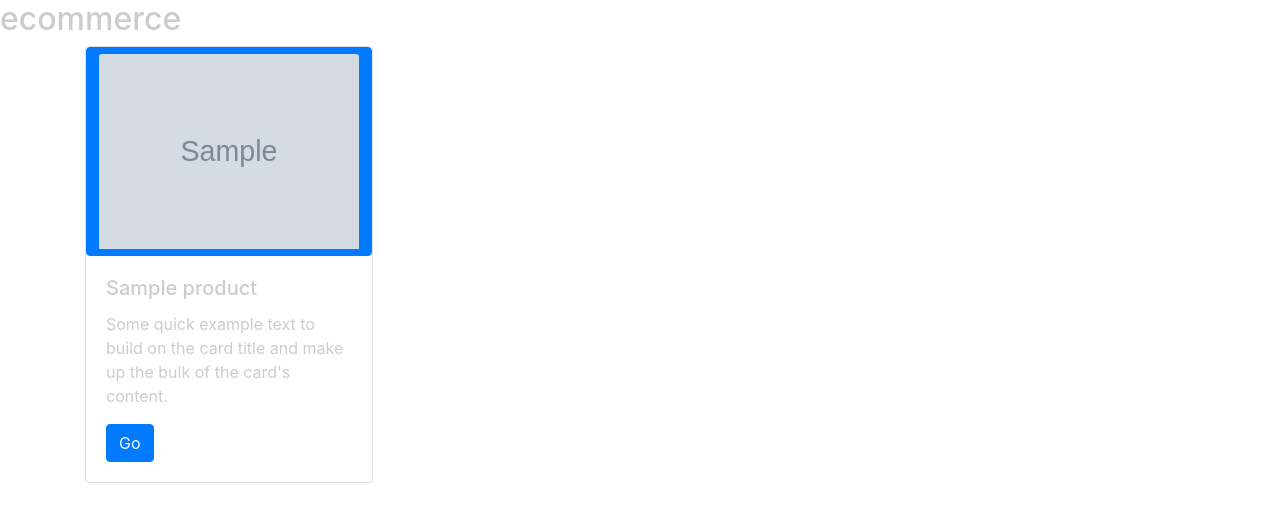
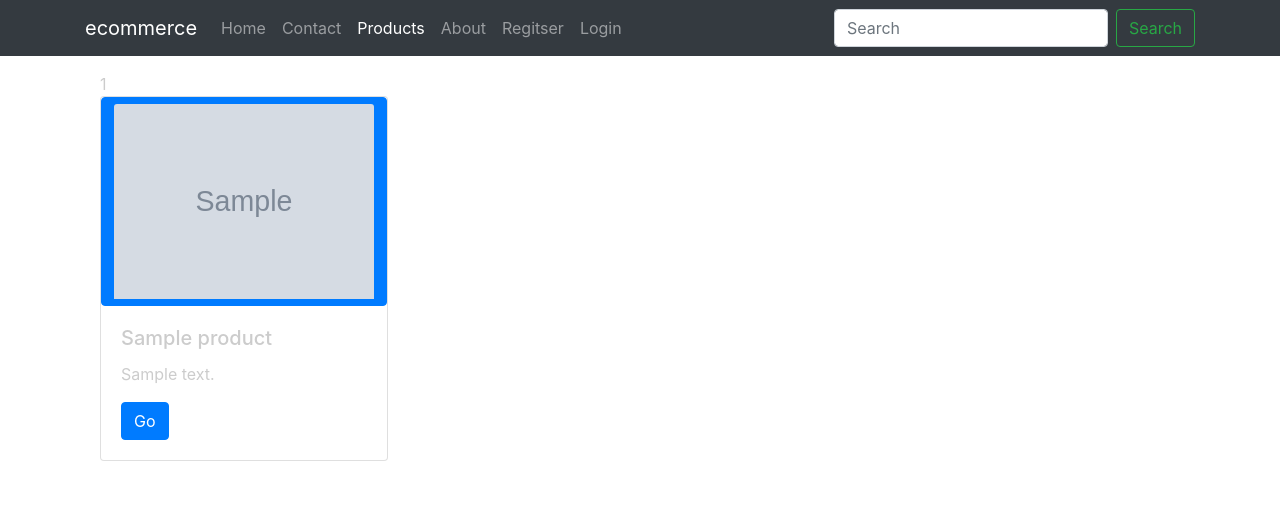
Before and after one commit to TenzinSean/ecommerce, a Django app: page /products/ in a window 1280 px wide. Shown: the top 522 px of the page. Run offline with Django 3.2, Linux system fonts and the light colour scheme; tables that the repository leaves empty hold one stand-in row (values such as "Sample post"); grey boxes marked "Sample" are stand-in pictures; some libraries are stand-ins or nearby versions.

Commit message:
added one

```diff
--- a/src/ecommerce/urls.py
+++ b/src/ecommerce/urls.py
@@ -19,6 +19,7 @@ from django.conf.urls.static import static
 
 from django.contrib import admin
 from django.urls import include, path
+from django.views.generic import TemplateView
 
 
 from products.views import (
@@ -36,15 +37,16 @@ from .views import home_page, about_page, contact_page, login_page, register_pag
 
 urlpatterns = [
     path('admin/', admin.site.urls),
-    path('', home_page),
-    path('about/', about_page),
-    path('contact/', contact_page),
-    path('login/', login_page),
-    path('register/', register_page),
+    path('', home_page, name='home'),
+    path('about/', about_page, name='about'),
+    path('contact/', contact_page, name='contact'),
+    path('login/', login_page, name='login'),
+    path('register/', register_page, name='register'),
+    path('bootstrap/', TemplateView.as_view(template_name='bootstrap/example.html')),
     # path('products/', include("products.urls")),
     path('featured/', ProductFeaturedListView.as_view()),
     path('featured/<int:pk>', ProductFeaturedDetailView.as_view()),
-    path('products/', ProductListView.as_view()),
+    path('products/', ProductListView.as_view(), name='products'),
     path('products/<int:pk>', ProductDetailView.as_view()),
     path('products/<slug:slug>/', ProductDetailSlugView.as_view(), name='detail'),
     path('products-fbv/<int:pk>', product_detail_view),
--- a/src/products/models.py
+++ b/src/products/models.py
@@ -60,6 +60,7 @@ class Product(models.Model):  # Product_category
         upload_to=upload_image_path, null=True, blank=True)
     featured = models.BooleanField(default=False)
     active = models.BooleanField(default=True)
+    timestamp = models.DateTimeField(auto_now_add=True)
 
     objects = ProductManager()
 
--- a/src/products/templates/products/list.html
+++ b/src/products/templates/products/list.html
@@ -5,13 +5,19 @@
     <div class="row">
         {% for obj in object_list %}
 
-        <div class="col">
+            <div class="col">
+            {{ forloop.counter }}
             {% include 'products/snippets/card.html' with instance=obj %}
-        </div>
+            {% if forloop.counter|divisibleby:3 %}
+            </div></div><div class="row"><div class="col-12"><hr/></div>
+            {% elif forloop.counter|divisibleby:3 %}
+            </div></div><div class="row"><div class="col-12"><hr/></div>
+            {% else %}
+            </div>
+            {% endif %}
         {% endfor %}
     </div>
 </div>
-    <!-- <a href='{{ obj.get_absolute_url }}'>{{ obj.title }}
-    </a><br/> -->
+
 
 {% endblock %}
--- a/src/products/templates/products/snippets/card.html
+++ b/src/products/templates/products/snippets/card.html
@@ -6,7 +6,7 @@
     {% endif %}
     <div class="card-body">
       <h5 class="card-title">{{ instance.title }}</h5>
-      <p class="card-text">Some quick example text to build on the card title and make up the bulk of the card's content.</p>
+      <p class="card-text">{{ instance.description|truncatewords:12 }}</p>
       <a href="{{ instance.get_absolute_url}}" class="btn btn-primary">Go </a>
       <!-- <a href="{% url 'detail'  slug=instance.slug %}" class="btn btn-warning">Url Shortcut </a> -->
     </div>
--- a/src/templates/auth/login.html
+++ b/src/templates/auth/login.html
@@ -1,4 +1,10 @@
+{% extends "base.html" %}
+
+{% block content %}
 <form method='POST'> {% csrf_token %}
     {{ form }}
     <button type="submit">Submit</button>
 </form>
+
+
+{% endblock %}
--- a/src/templates/base.html
+++ b/src/templates/base.html
@@ -9,7 +9,10 @@
 </head>
 <body>
     {% include "base/nav.html" with brand_name='ecommerce'%}
-    {% block content %}{% endblock %}
+
+    <div class="container">
+        {% block content %}{% endblock %}
+    </div>
     {% include "base/js.html" %}
 </body>
 </html>
--- a/src/templates/base/nav.html
+++ b/src/templates/base/nav.html
@@ -1 +1,52 @@
-<h2>{{ brand_name }} </h2>
+{% url 'home' as home_url %}
+{%  url 'contact' as contact_url %}
+{% url 'products' as product_url %}
+{% url 'about' as about_url %}
+{% url 'login' as login_url %}
+{% url 'register' as register_url %}
+
+
+<nav class="navbar navbar-expand-lg navbar-dark bg-dark mb-3">
+  <div class="container">
+    <a class="navbar-brand" href="{{ home_url }}">{% if brand_name %} {{ brand_name }} {% else %} CFE Ecommerce {% endif %}
+    </a>
+    <button class="navbar-toggler" type="button" data-toggle="collapse" data-target="#navbarSupportedContent" aria-controls="navbarSupportedContent" aria-expanded="false" aria-label="Toggle navigation">
+      <span class="navbar-toggler-icon"></span>
+    </button>
+
+    <div class="collapse navbar-collapse" id="navbarSupportedContent">
+      <ul class="navbar-nav mr-auto">
+        <li class="nav-item {% if request.path == home_url %} active {% endif %}">
+          <a class="nav-link" href="{{ home_url }}">Home <span class="sr-only">(current)</span></a>
+        </li>
+        <li class="nav-item {% if request.path == contact_url %} active {% endif %}">
+          <a class="nav-link" href="{{ contact_url }}">Contact</a>
+        </li>
+        <li class="nav-item {% if request.path == product_url %}active {% endif %}">
+            <a class="nav-link" href="{{ product_url }}">Products</a>
+          </li>
+
+          <li class="nav-item {% if request.path == about_url%} active {% endif %}">
+            <a class="nav-link" href="{{ about_url }}">About</a>
+        </li>
+
+          {% if request.user.is_authenticated %}
+            <li class="nav-item {% if request.path == login_url %} active {% endif %}">
+                <a class="nav-link" href="{{ login_url }}">Loginout</a>
+            </li>
+          {% else %}
+          <li class="nav-item {% if request.path == regiser_url %} active {% endif %}">
+            <a class="nav-link" href="{{ register_url }}">Regitser</a>
+          </li>
+          <li class="nav-item {% if request.path == login_url %} active {% endif %}">
+            <a class="nav-link" href="{{ login_url }}">Login</a>
+          </li>
+          {% endif %}
+      </ul>
+      <form class="form-inline my-2 my-lg-0">
+        <input class="form-control mr-sm-2" type="search" placeholder="Search" aria-label="Search">
+        <button class="btn btn-outline-success my-2 my-sm-0" type="submit">Search</button>
+      </form>
+    </div>
+  </nav>
+</div>
--- a/src/templates/contact/view.html
+++ b/src/templates/contact/view.html
@@ -6,7 +6,6 @@
     <h1>Contact page</h1>
 </div>
 
-<div class="container">
     <div class="row">
         <p>{{ content }}</p>
         <div class="col-sm-6 col-12">
@@ -17,7 +16,6 @@
 
         </div>
     </div>
-</div>
 
 
 
--- a/src/templates/home_page.html
+++ b/src/templates/home_page.html
@@ -9,14 +9,12 @@
     <h3>{{title}}</h3>
 </div>
 
-<div class="container">
     <div class="row">
         <div class="col">
             {{ content }}
             <img src="{% static 'images/oone.jpg' %}" alt="" class='img-fluid'/>
         </div>
     </div>
-</div>
 
 {% if request.user.is_authenticated %}
 <div class="row">
```
Also changed, not shown: src/products/templates/products/detail.html (+13 -4 lines), src/templates/bootstrap/example.html (added, +95 -0 lines), src/products/migrations/0007_product_timestamp.py (added).
